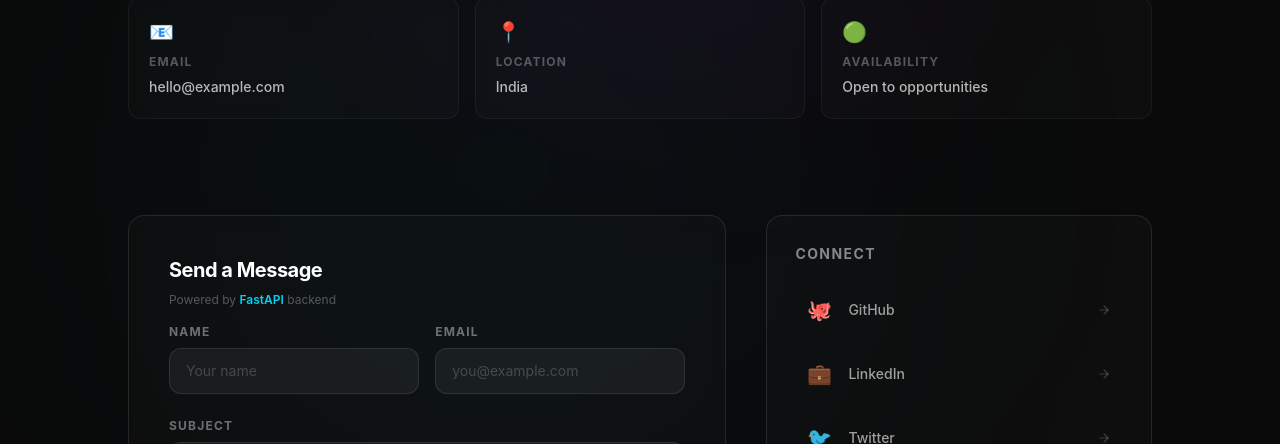
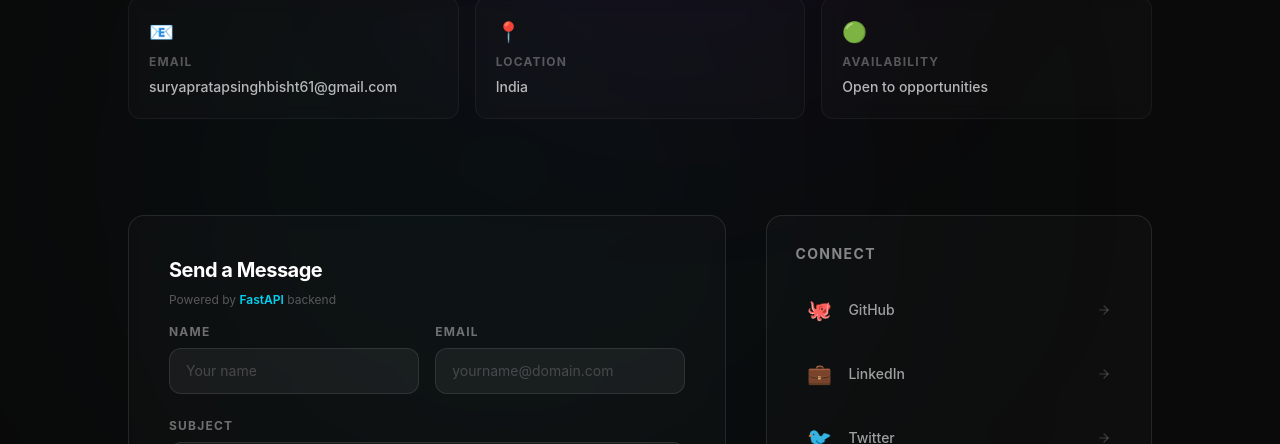
Before and after one commit to suryapratapsinghbisht61/personal_web, a React (Vite) app: page /contact in a window 1280 px wide. Shown: the part 448-892 px from the top of the page. Built offline with nearby package versions, Linux system fonts and the light colour scheme.

Commit message:
change in hero section

```diff
--- a/src/components/Footer.jsx
+++ b/src/components/Footer.jsx
@@ -41,9 +41,9 @@ const Footer = () => {
           transition={{ duration: 0.8, delay: 0.2 }}
           className="flex flex-col items-center relative"
         >
-          <a href="mailto:hello@example.com" className="group">
+          <a href="mailto:suryapratapsinghbisht61@gmail.com" className="group">
             <span className="text-2xl sm:text-3xl font-serif italic text-white hover:text-white/80 transition-colors">
-              hello@example.com
+              suryapratapsinghbisht61@gmail.com
             </span>
 
             {/* The line below with integrated circle */}
--- a/src/pages/ContactPage.jsx
+++ b/src/pages/ContactPage.jsx
@@ -34,11 +34,11 @@ const socialLinks = [
   { name: 'GitHub', url: 'https://github.com', icon: '🐙' },
   { name: 'LinkedIn', url: 'https://linkedin.com', icon: '💼' },
   { name: 'Twitter', url: 'https://twitter.com', icon: '🐦' },
-  { name: 'Email', url: 'mailto:hello@example.com', icon: '✉️' },
+  { name: 'Email', url: 'mailto:suryapratapsinghbisht61@gmail.com', icon: '✉️' },
 ];
 
 const contactInfo = [
-  { label: 'Email', value: 'hello@example.com', icon: '📧' },
+  { label: 'Email', value: 'suryapratapsinghbisht61@gmail.com', icon: '📧' },
   { label: 'Location', value: 'India', icon: '📍' },
   { label: 'Availability', value: 'Open to opportunities', icon: '🟢' },
 ];
@@ -223,7 +223,7 @@ export default function ContactPage() {
                         required
                         value={formData.email}
                         onChange={handleChange}
-                        placeholder="you@example.com"
+                        placeholder="yourname@domain.com"
                         className="w-full px-4 py-3 rounded-xl bg-white/5 border border-white/10 text-white text-sm placeholder:text-white/20 focus:outline-none focus:border-cyan-400/50 focus:bg-white/[0.06] transition-all"
                       />
                     </div>
--- a/src/pages/LandingPage.jsx
+++ b/src/pages/LandingPage.jsx
@@ -148,7 +148,7 @@ const WarpSpeedCanvas = () => {
 
         // Depth-based appearance — closer = bigger + brighter
         const depthFactor = 1 - s.z / MAX_DEPTH;     // 0 (far) → 1 (near)
-        const radius = 0.3 + depthFactor * 1.1;      // 0.3px → 1.4px  (tiny dots)
+        const radius = 0.6 + depthFactor * 1.6;      // slightly larger dots
         const alpha = 0.08 + depthFactor * 0.55;      // faint far, bright near
 
         ctx.beginPath();
```
